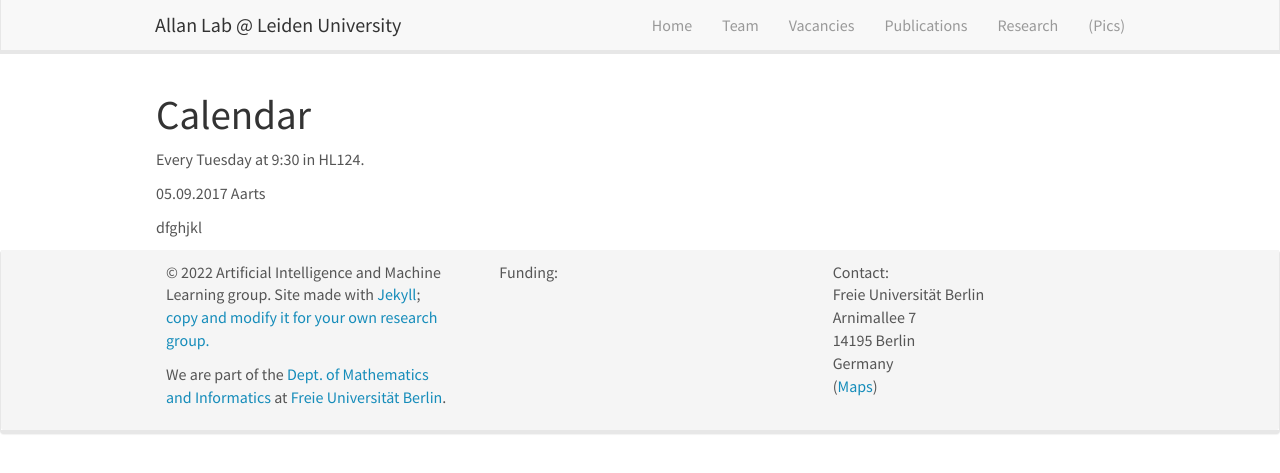
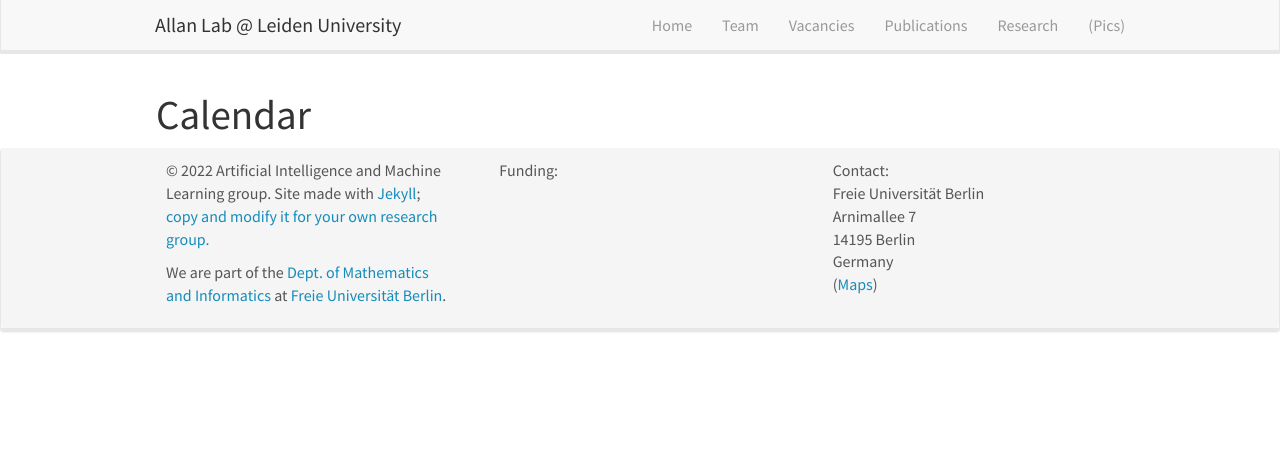
Before and after one commit to AIML-research/AIML-research.github.io, a Jekyll site: the page built from _pages/mini_lecture_series.md, in a window 1280 px wide. Shown: the top 473 px of the page. Built offline with Jekyll 4.4.1, drawn with Linux system fonts in a browser that asks for light colours; nearby versions of some CDN libraries.

Commit message:
Update mini_lecture_series.md

```diff
--- a/_pages/mini_lecture_series.md
+++ b/_pages/mini_lecture_series.md
@@ -7,9 +7,3 @@ permalink: /aoa.html
 ---
 
 # Calendar
-
-Every Tuesday at 9:30 in HL124.
-
-05.09.2017 Aarts
-
-dfghjkl
```
Also changed, not shown: other parts of _pages/mini_lecture_series.md (+1 -1 lines).
